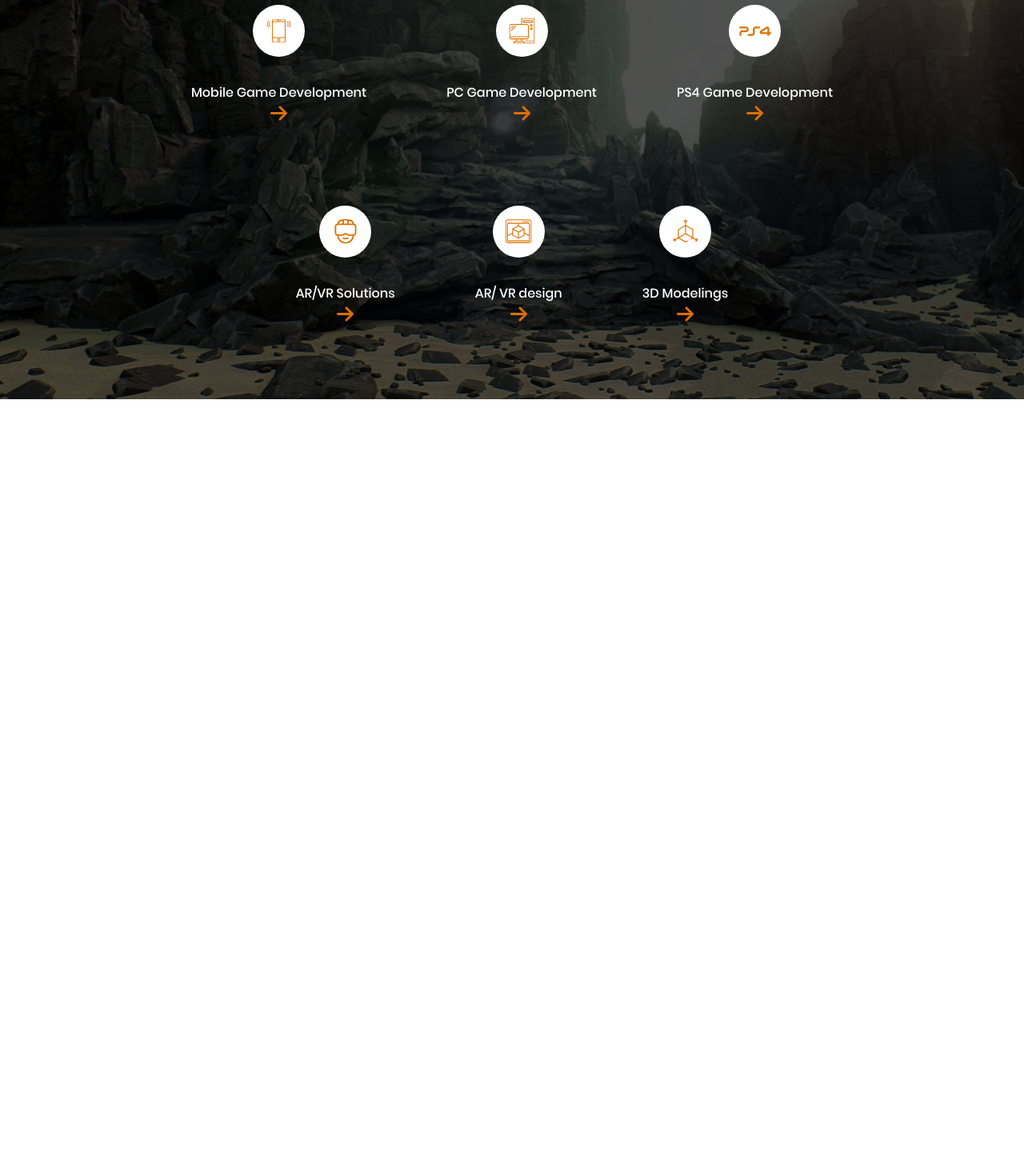
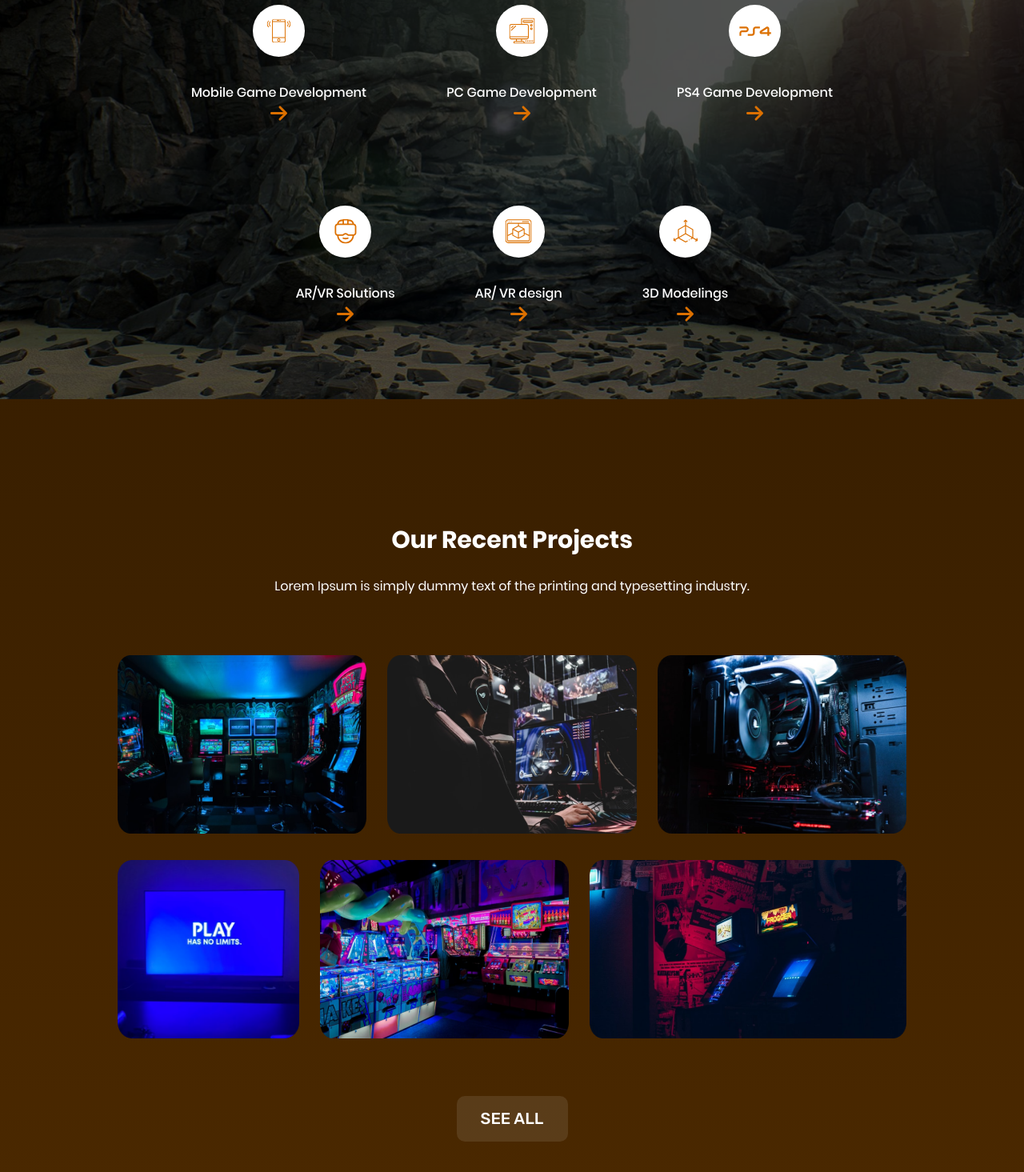
Before and after one commit to solembumone/gaming-platform, a plain HTML site: page index.html in a window 1280 px wide. Shown: the part 2703-4168 px from the top of the page at 80% size. Before the commit the page ends 3202 px from the top, so only its background shows below. Drawn offline with Linux system fonts and the light colour scheme; files that its build step writes are made by us from their sources; a web font is replaced by a local one.

Commit message:
projects

```diff
--- a/css/style.css
+++ b/css/style.css
@@ -226,6 +226,7 @@ body {
   border-radius: 6px;
 }
 
+
 /*hero*/
 
 .hero {
@@ -268,7 +269,7 @@ body {
   color: var(--text-color);
 }
 
-.hero__butoon {
+.hero__button {
   width: 195px;
   height: 53px;
   font-size: 16px;
@@ -278,6 +279,8 @@ body {
   background-color: var(--light--accent-color);
   border-radius: 40px;
 }
+
+
 
 .unity__icon {
   position: absolute;
@@ -458,13 +461,16 @@ body {
   align-items: center;
 }
 
-.offers__header {
+.section__header {
   margin: 0 auto;
-  margin-bottom: 99px;
-  max-width: 826px;
   display: flex;
   flex-direction: column;
   text-align: center;
+}
+
+.offers__header {
+  margin-bottom: 99px;
+  max-width: 826px;
 }
 
 .offers__title {
@@ -515,5 +521,117 @@ body {
 }
 
 .offer__link {
-  /*нужна анимация для стрелки*/
+  transition: transform 0.23s ease-in-out;
 }
+
+.offer__link:hover  {
+  transform: translateX(5px);
+  transition: transform 0.2s ease-in-out;
+}
+
+/*projects*/
+
+.projects {
+  padding-top: 148px;
+  padding-bottom: 52px;
+}
+
+.projects__container {
+  display: flex;
+  flex-direction: column;
+align-items: center;
+}
+
+.projects__header {
+  margin-bottom: 71px;
+}
+.projects__title {
+  margin-bottom: 15px;
+  font-size: 30px;
+  font-weight: 700;
+  line-height: 188%;
+  color: var(--text-color);
+}
+
+.project__subtitle {
+  font-size: 16px;
+  font-weight: 400;
+  line-height: 188%;
+  color: var(--text-color);
+}
+
+.projects__list {
+  margin-bottom: 72px;
+  display: grid;
+  grid-template-columns: repeat(12, 1fr);
+  grid-template-rows: repeat(2, 223px) ;
+  column-gap: 26px;
+  row-gap: 33px;
+}
+
+.item1 {
+  grid-column-start: 1;
+  grid-column-end: 5;
+  grid-row-start: 1;
+  grid-row-end: 2;
+}
+
+.item2 {
+  grid-column-start:5;
+  grid-column-end: 9;
+  grid-row-start: 1;
+  grid-row-end: 2;
+}
+
+.item3 {
+  grid-column-start: 9;
+  grid-column-end: 13;
+  grid-row-start: 1;
+  grid-row-end: 2;
+}
+
+.item4 {
+  grid-column-start: 1;
+  grid-column-end: 4;
+  grid-row-start: 2;
+  grid-row-end: 2;
+}
+
+.item4 {
+  grid-column-start: 1;
+  grid-column-end: 4;
+  grid-row-start: 2;
+  grid-row-end: 2;
+}
+
+.item5 {
+  grid-column-start: 4;
+  grid-column-end: 8;
+  grid-row-start: 2;
+  grid-row-end: 2;
+}
+
+.item6 {
+  grid-column-start: 8;
+  grid-column-end: 13;
+  grid-row-start: 2;
+  grid-row-end: 2;
+}
+
+.projects__image {
+  width: 100%;
+  height: 100%;
+}
+
+.projects__button {
+  width: 139px;
+  height: 57px;
+  font-family: 'Rubik', sans-serif;
+  font-size: 20px;
+  font-weight: 500;
+  line-height: 188%;
+  color: var(--text-color);
+  text-transform: uppercase;
+  background-color: rgba(225, 225, 225, 0.11);
+  border-radius: 10px;
+}
--- a/index.html
+++ b/index.html
@@ -58,7 +58,7 @@
           <div class="hero__descr">
             Lorem Ipsum is&nbsp;simply dummy text of&nbsp;the printing and typesetting industry. Lorem Ipsum has been the industry&rsquo;s standard.
           </div>
-          <button class="hero__butoon btn-reset">
+          <button class="hero__button btn-reset">
             Get more details
           </button>
         </div>
@@ -145,7 +145,7 @@
       <div class="container">
         <div class="offers__container">
 
-          <div class="offers__header">
+          <div class="section__header offers__header">
             <h2 class="offers__title">
               Lorem Ipsum is&nbsp;simply dummy text of&nbsp;the printing and typesetting industry.
             </h2>
@@ -233,6 +233,41 @@
       </div>
     </section>
 
+    <section class="projects">
+      <div class="container projects__container">
+        <div class="section__header projects__header">
+          <h2 class="projects__title">
+            Our Recent Projects
+          </h2>
+          <div class="project__subtitle">
+            Lorem Ipsum is&nbsp;simply dummy text of&nbsp;the printing and typesetting industry.
+          </div>
+        </div>
+        <ul class="projects__list list-reset">
+          <li class="projects__item item1">
+            <img src="./img/home/projects/project1.png" alt="" class="projects__image">
+          </li>
+          <li class="projects__item item2">
+            <img src="./img/home/projects/project2.png" alt="" class="projects__image">
+          </li>
+          <li class="projects__item item3">
+            <img src="./img/home/projects/project3.png" alt="" class="projects__image">
+          </li>
+          <li class="projects__item item4">
+            <img src="./img/home/projects/project4.png" alt="" class="projects__image">
+          </li>
+          <li class="projects__item item5">
+            <img src="./img/home/projects/project5.png" alt="" class="projects__image">
+          </li>
+          <li class="projects__item item6">
+            <img src="./img/home/projects/project6.png" alt="" class="projects__image">
+          </li>
+        </ul>
+        <button class="projects__button btn-reset">
+          See all
+        </button>
+      </div>
+    </section>
   </main>
 </body>
 </html>
```
Also changed, not shown: img/home/projects/project1.png (added), img/home/projects/project2.png (added), img/home/projects/project3.png (added), img/home/projects/project4.png (added), img/home/projects/project5.png (added), img/home/projects/project6.png (added).
